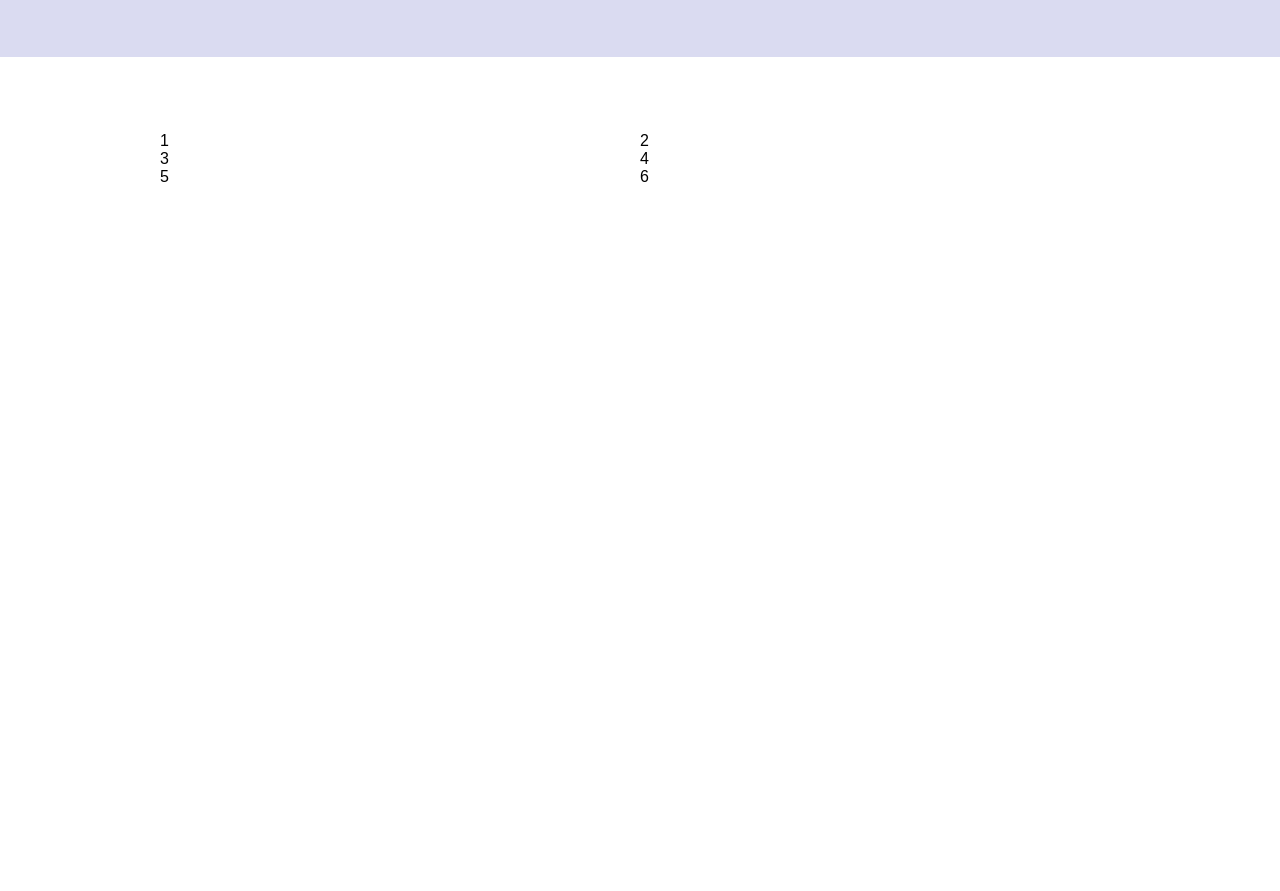
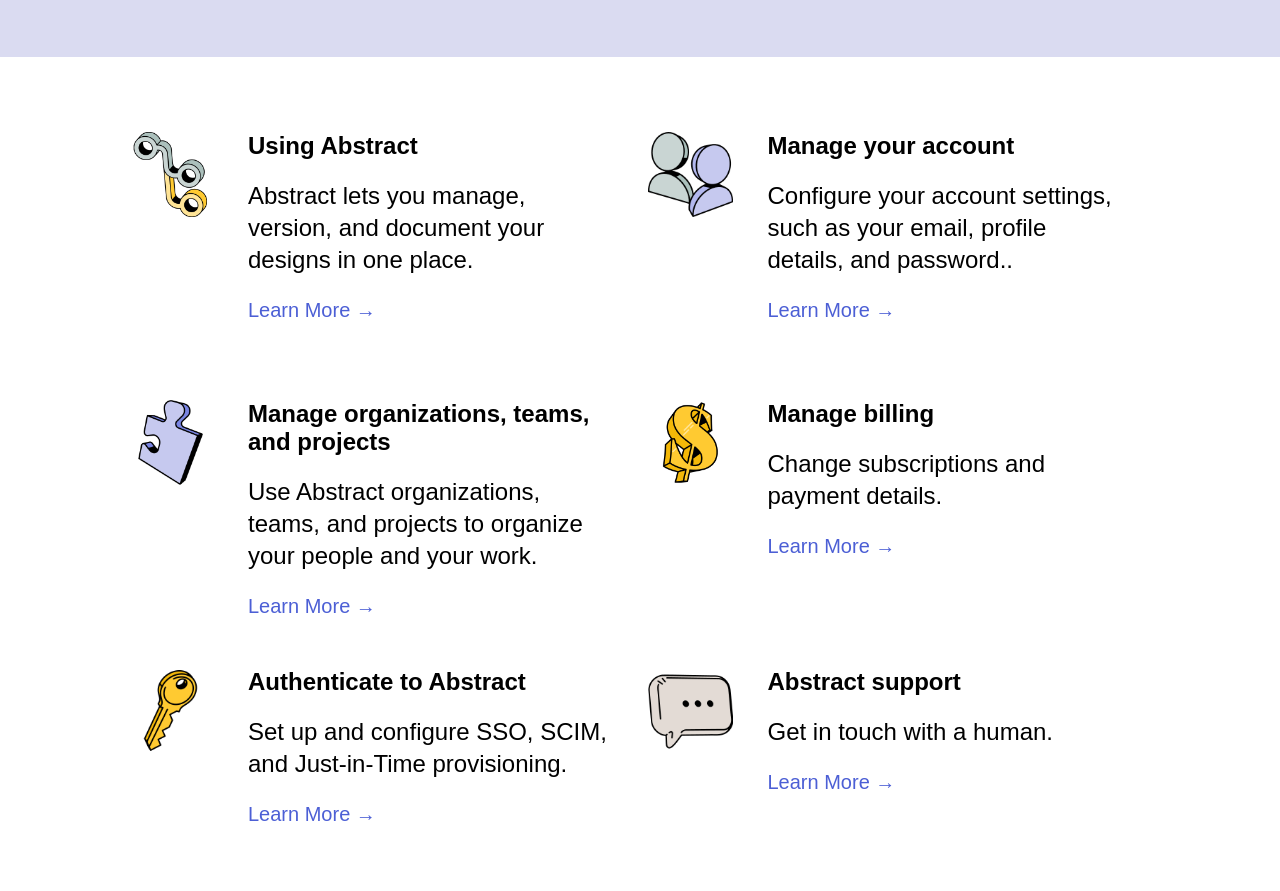
Before and after one commit to CarlosMe94/abstract, a plain HTML site: page index.html in a window 1280 px wide. Shown: the part 400-1291 px from the top of the page. Before the commit the page ends 800 px from the top, so only its background shows below. Drawn offline with Linux system fonts and the light colour scheme.

Commit message:
complete grid-container

```diff
--- a/index.html
+++ b/index.html
@@ -57,22 +57,64 @@
 
       <div class="grid-container">
         <div class="item">
-          1
+          <div class="item-img">
+            <img src="assets/aed6500f4da41c641f3de5d96247eb6654e9c386.png" alt="" srcset="">
+          </div>
+          <div class="item-text">
+            <h4>Using Abstract</h4>
+            <p>Abstract lets you manage, version, and document your designs in one place.</p>
+            <a href="#">Learn More →</a>
+          </div>
         </div>
         <div class="item">
-          2
+          <div class="item-img">
+            <img src="assets/91588b3d042df901d9b941ccbb57af4f151401c7.png" alt="" srcset="">
+          </div>
+          <div class="item-text">
+            <h4>Manage your account</h4>
+            <p>Configure your account settings, such as your email, profile details, and password..</p>
+            <a href="#">Learn More →</a>
+          </div>
         </div>
         <div class="item">
-          3
+          <div class="item-img">
+            <img src="assets/50d0db451c0e1e66e1caddd142986fcf6792ca05.png" alt="" srcset="">
+          </div>
+          <div class="item-text">
+            <h4>Manage organizations, teams, and projects</h4>
+            <p>Use Abstract organizations, teams, and projects to organize your people and your work.</p>
+            <a href="#">Learn More →</a>
+          </div>
         </div>
         <div class="item">
-          4
+          <div class="item-img">
+            <img src="assets/3e82d0126e97d7b7c60a611d4e11b3c278d33743.png" alt="" srcset="">
+          </div>
+          <div class="item-text">
+            <h4>Manage billing</h4>
+            <p>Change subscriptions and payment details.</p>
+            <a href="#">Learn More →</a>
+          </div>
         </div>
         <div class="item">
-          5
+          <div class="item-img">
+            <img src="assets/7712592465ef5c7bf18f1c7cb16e19ab44eb81e3.png" alt="" srcset="">
+          </div>
+          <div class="item-text">
+            <h4>Authenticate to Abstract</h4>
+            <p>Set up and configure SSO, SCIM, and Just-in-Time provisioning.</p>
+            <a href="#">Learn More →</a>
+          </div>
         </div>
         <div class="item">
-          6
+          <div class="item-img">
+            <img src="assets/dcc25d18e224d12621d74e545cc8bdd1b5685ca8.png" alt="" srcset="">
+          </div>
+          <div class="item-text">
+            <h4>Abstract support</h4>
+            <p>Get in touch with a human.</p>
+            <a href="#">Learn More →</a>
+          </div>
         </div>
       </div>
     </main>
--- a/styles.css
+++ b/styles.css
@@ -113,10 +113,54 @@ header {
 }
 
 .grid-container {
-    width: 75%;
-    margin: 0 auto;
-    margin-top: 75px;
     display: grid;
     grid-template-columns: repeat(2,1fr);
     grid-template-rows: repeat(3,1fr);
+    width: 80%;
+    margin: 0 auto;
+    margin-top: 75px;
+    column-gap: 15px;
+
+    .item {
+        display: flex;
+        gap: 35px;
+        margin-bottom: 3rem;
+
+        .item-img {
+            display: flex;
+            flex-direction: column;
+            & img {
+                width: 85px;
+            }
+        }
+
+        .item-text {
+            padding: 0 1.5rem 0 0;
+            & h4 {
+                font-size: 24px;
+                line-height: 28px;
+                font-weight: 700;
+            }
+
+            & p {
+                font-size: 24px;
+                line-height: 32px;
+                margin-bottom: 20px;
+                margin-top: 20px;
+            }
+
+            & a {
+                font-size: 20px;
+                line-height: 28px;
+                text-decoration: none;
+                color: var(--blue-color);
+                font-weight: 400;
+                &:hover {
+                    text-decoration: underline;
+                }
+            }
+        }
+
+    }
+
 }
```
Also changed, not shown: assets/3e82d0126e97d7b7c60a611d4e11b3c278d33743.png (added), assets/50d0db451c0e1e66e1caddd142986fcf6792ca05.png (added), assets/7712592465ef5c7bf18f1c7cb16e19ab44eb81e3.png (added), assets/91588b3d042df901d9b941ccbb57af4f151401c7.png (added), assets/aed6500f4da41c641f3de5d96247eb6654e9c386.png (added), assets/dcc25d18e224d12621d74e545cc8bdd1b5685ca8.png (added).
